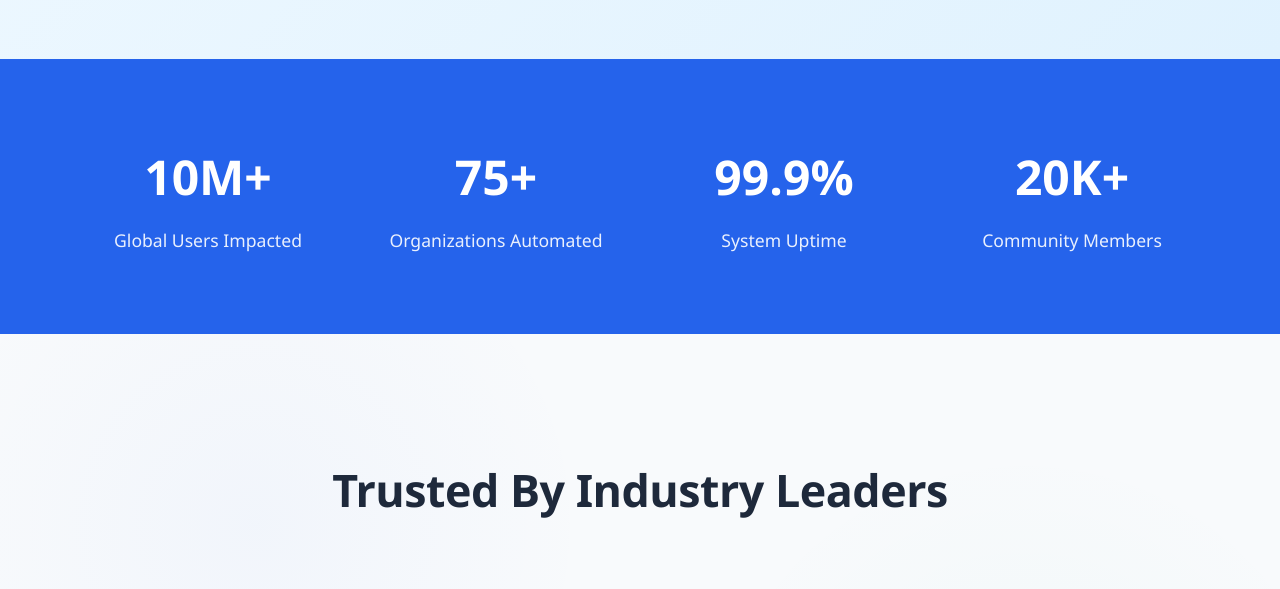
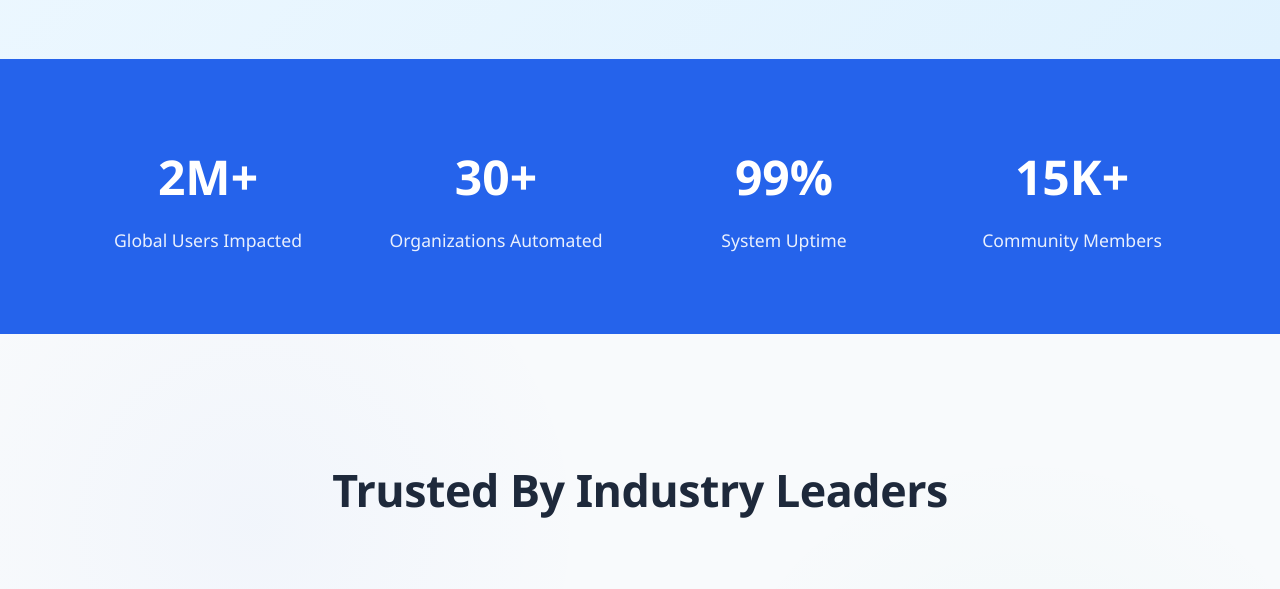
Before and after one commit to user10592862/1059206592, a plain HTML site: page index.html in a window 1280 px wide. Shown: the part 1960-2549 px from the top of the page. Drawn offline with Linux system fonts and the light colour scheme; a web font is replaced by a local one.

Commit message:
Update index.html

```diff
--- a/index.html
+++ b/index.html
@@ -111,19 +111,19 @@
     <section class="stats">
         <div class="container">
             <div class="stat-item">
-                <h3>10M+</h3>
+                <h3>2M+</h3>
                 <p>Global Users Impacted</p>
             </div>
             <div class="stat-item">
-                <h3>75+</h3>
+                <h3>30+</h3>
                 <p>Organizations Automated</p>
             </div>
             <div class="stat-item">
-                <h3>99.9%</h3>
+                <h3>99%</h3>
                 <p>System Uptime</p>
             </div>
             <div class="stat-item">
-                <h3>20K+</h3>
+                <h3>15K+</h3>
                 <p>Community Members</p>
             </div>
         </div>
```
